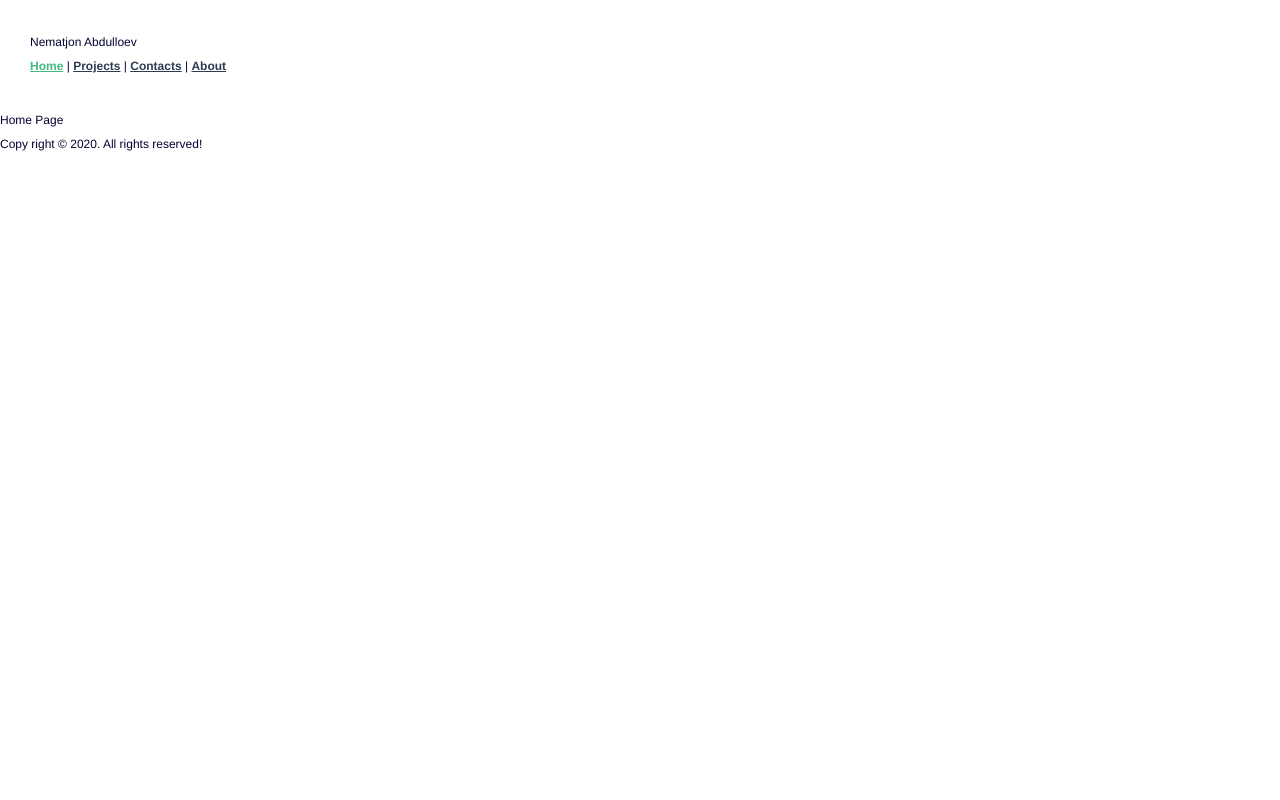
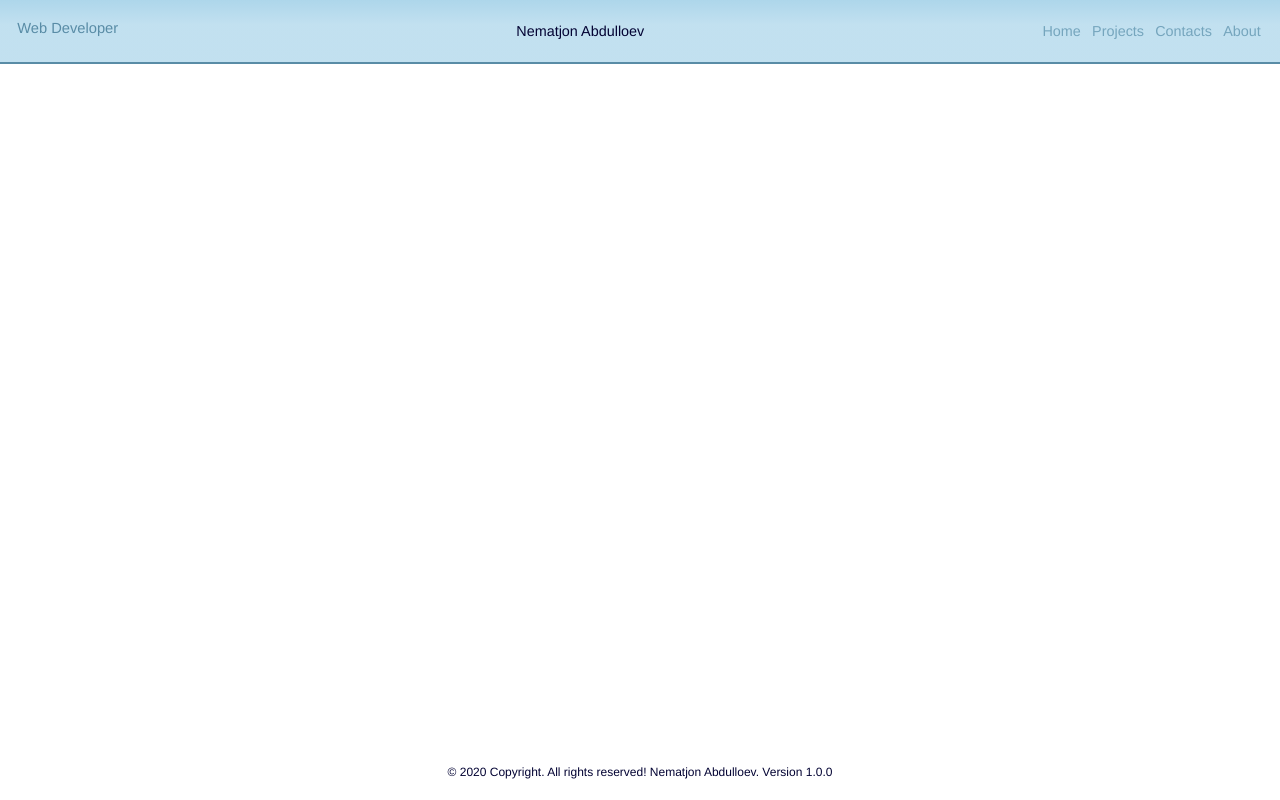
Before and after one commit to Nematjon1/Nematjon1.github.io, a Vue app: page / in a window 1280 px wide. Built offline with nearby package versions, Linux system fonts and the light colour scheme.

Commit message:
header and footer design

```diff
--- a/src/App.vue
+++ b/src/App.vue
@@ -25,18 +25,10 @@ export default {
   font-family: Avenir, Helvetica, Arial, sans-serif;
   -webkit-font-smoothing: antialiased;
   -moz-osx-font-smoothing: grayscale;
-}
-
-#nav {
-  padding: 30px;
-
-  a {
-    font-weight: bold;
-    color: #2c3e50;
-
-    &.router-link-exact-active {
-      color: #42b983;
-    }
-  }
+  min-width: 100vw;
+  min-height: 100vh;
+  display: flex;
+  flex-direction: column;
+  justify-content: space-between;
 }
 </style>
--- a/src/components/Footer.vue
+++ b/src/components/Footer.vue
@@ -1,6 +1,9 @@
 <template>
   <footer>
-    <div>Copy right &copy; 2020. All rights reserved!</div>
+    <div class="footer">
+      &copy; 2020 Copyright. All rights reserved! Nematjon Abdulloev. Version
+      1.0.0
+    </div>
   </footer>
 </template>
 
@@ -10,4 +13,11 @@ export default {
 };
 </script>
 
-<style></style>
+<style lang="scss">
+.footer {
+  display: flex;
+  justify-content: center;
+  align-items: center;
+  padding: 1rem 1.5rem;
+}
+</style>
--- a/src/components/Header.vue
+++ b/src/components/Header.vue
@@ -1,16 +1,17 @@
 <template>
-  <div id="nav">
-    <div class="logo">
-      <span>Nematjon Abdulloev</span>
-    </div>
+  <nav class="navbar">
+    <router-link to="/" class="navbar__logo"
+      ><span>Web Developer</span></router-link
+    >
+    <span class="navbar__author">Nematjon Abdulloev</span>
 
-    <div class="nav__links">
-      <router-link to="/">Home</router-link> |
-      <router-link to="/projects">Projects</router-link> |
-      <router-link to="/contacts">Contacts</router-link> |
+    <ul class="navbar__links">
+      <router-link to="/" exact>Home</router-link>
+      <router-link to="/projects">Projects</router-link>
+      <router-link to="/contacts">Contacts</router-link>
       <router-link to="/about">About</router-link>
-    </div>
-  </div>
+    </ul>
+  </nav>
 </template>
 
 <script>
@@ -19,4 +20,88 @@ export default {
 };
 </script>
 
-<style></style>
+<style lang="scss">
+.navbar {
+  position: fixed;
+  top: 0;
+  left: 0;
+  height: 7vh;
+  min-width: 100vw;
+  max-width: 100vw;
+  border-bottom: 2px solid hsl(200, 30%, 50%);
+  display: flex;
+  font-size: 0.7rem;
+  justify-content: space-between;
+  background-image: linear-gradient(
+    to bottom,
+    hsl(200, 60%, 80%),
+    hsl(200, 60%, 85%) 40%
+  );
+}
+
+.navbar__links,
+.navbar__author,
+.navbar__logo {
+  display: flex;
+  align-items: center;
+  margin: 0;
+  padding: 0 0.5rem;
+}
+
+.navbar__logo:link,
+.navbar__logo:visited {
+  color: hsl(200, 30%, 50%);
+  text-decoration: none;
+  transition: 0.2s ease-out;
+}
+
+.navbar__logo:active,
+.navbar__logo:hover {
+  transform: translate(-1px, -3px) scale(1.02);
+}
+
+.navbar__author {
+  flex: 1;
+  justify-content: center;
+  font-size: 0.5rem;
+}
+
+.navbar__links {
+  padding-right: 1.2rem;
+}
+.navbar__links > a {
+  text-decoration: none;
+  color: hsl(200, 35%, 60%);
+}
+
+.navbar__links .active {
+  text-decoration: none;
+  color: hsl(200, 30%, 40%);
+}
+.navbar__links > a:not(:last-of-type) {
+  margin-right: 0.7rem;
+}
+
+@media (min-width: 500px) {
+  .navbar {
+    height: 8vh;
+    font-size: 0.9rem;
+  }
+
+  .navbar__links,
+  .navbar__author,
+  .navbar__logo {
+    padding: 0 1.2rem;
+  }
+
+  .navbar__author {
+    font-size: 0.9rem;
+  }
+  .navbar__links {
+    padding-right: 1.2rem;
+  }
+  .navbar__links > a:not(:last-of-type) {
+    margin-right: 0.7rem;
+  }
+}
+</style>
```
